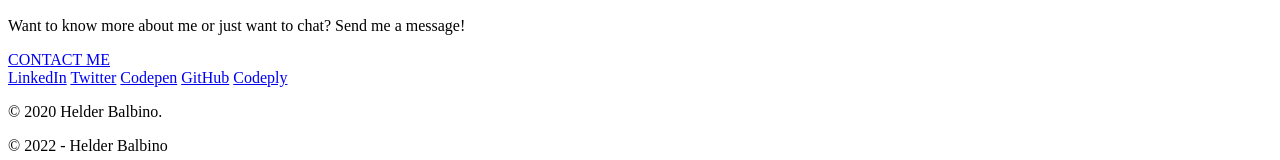
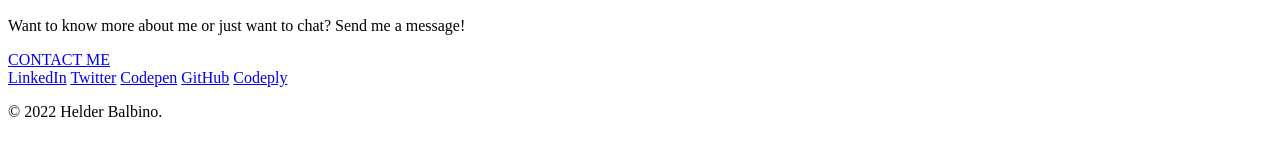
Before and after one commit to HelderBalbino/bootcamp-module-2-challenge, a plain HTML site: page index.htm in a window 1280 px wide. Shown: the part 1070-1230 px from the top of the page. After the commit the page ends 1207 px from the top, so only its background shows below. Drawn offline with Linux system fonts and the light colour scheme.

Commit message:
updated footerr

```diff
--- a/index.htm
+++ b/index.htm
@@ -119,28 +119,20 @@
 
 
     <!--############################## Bottom container ##############################  -->
-
+    <!-- footer -->
+    <footer>
         <div class="bottom-container">
             <a class="footer-link" href="https://www.linkedin.com/in/helder-balbino-18184a100/">LinkedIn</a>
             <a class="footer-link" href="https://twitter.com/helderbalbino?lang=en">Twitter</a>
             <a class="footer-link" href="https://codepen.io/HelderBalbino/">Codepen</a>
             <a class="footer-link" href="https://github.com/HelderBalbino">GitHub</a>
             <a class="footer-link" href="https://www.codeply.com/dashboard">Codeply</a>
-        <p class="copyright"> © 2020 Helder Balbino.</p>
+            <p class="copyright"> © 2022 Helder Balbino.</p>
         </div>
+    </footer>
 
 
     </main>
-    <!-- footer -->
-    <footer>
-
-
-        </div>
-        </div>
-        <div class="copyright">
-            &#169; 2022 - Helder Balbino
-        </div>
-    </footer>
 </body>
 
 </html>
```
Lines whose indentation alone changed are shown as unchanged.
